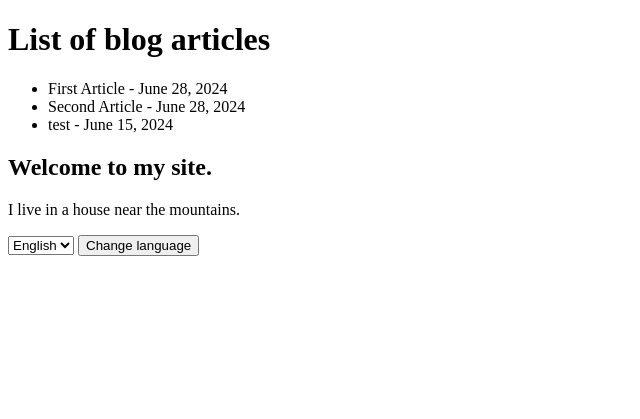
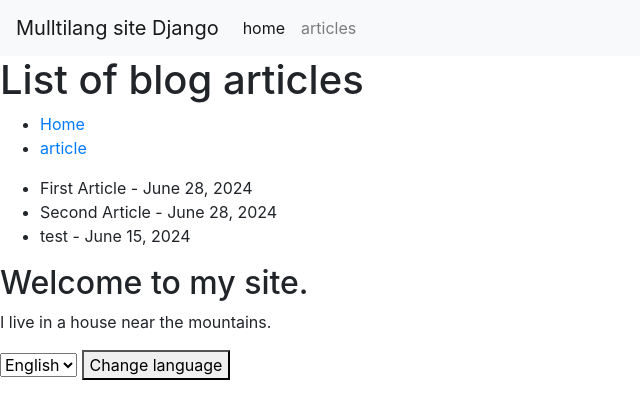
Before and after one commit to projosh/multilang_site, a Django app: page /en/ in a window 1280 px wide. Shown: the top 419 px of the page, without its empty margins (0-640 px from the left). Run offline with Django 5.2, Linux system fonts and the light colour scheme; data comes from the database, SQL or seed files in the repository; some libraries are stand-ins or nearby versions.

Commit message:
ajout de bootsrap

```diff
--- a/main/templates/main/article_list.html
+++ b/main/templates/main/article_list.html
@@ -7,11 +7,41 @@
 
 <head>
     <meta charset="UTF-8">
+    <meta name="viewport" content="width=device-width, initial-scale=1, shrink-to-fit=no">
+    <link href="https://stackpath.bootstrapcdn.com/bootstrap/4.3.1/css/bootstrap.min.css" rel="stylesheet">
+
     <title>{% trans "List of blog articles" %}</title>
 </head>
 
 <body>
+    <!--nav bar bootsrap-->
+    <nav class="navbar navbar-expand-lg navbar-light bg-light">
+        <a class="navbar-brand" href="#">Mulltilang site Django</a>
+        <button class="navbar-toggler" type="button" data-toggle="collapse" data-target="#navbarNav"
+            aria-controls="navbarNav" aria-expanded="false" aria-label="Toggle navigation">
+            <span class="navbar-toggler-icon"></span>
+        </button>
+        <div class="collapse navbar-collapse" id="navbarNav">
+            <ul class="navbar-nav">
+                <li class="nav-item active">
+                    <a class="nav-link" href="#">{%trans "home" %} <span class="sr-only">(current)</span></a>
+                </li>
+                <li class="nav-item">
+                    <a class="nav-link" href="#">{%trans "articles" %}</a>
+                </li>
+            </ul>
+        </div>
+    </nav>
     <h1>{% trans "List of blog articles" %}</h1>
+    <!--sidebar sans bootsrap-->
+    <div id="sidebar">
+        {% block sidebar %}
+        <ul>
+            <li><a href="/">Home</a></li>
+            <li><a href="/article_list/">article</a></li>
+        </ul>
+        {% endblock %}
+    </div>
     <ul>
         {% for article in articles %}
         <li>{{ article.title }} - {{ article.publication_date }}</li>
--- a/multilang_site/urls.py
+++ b/multilang_site/urls.py
@@ -24,5 +24,5 @@ urlpatterns = [
 
 urlpatterns += i18n_patterns (
     path('admin/', admin.site.urls), # pour la partie admin de django
-    path('', include('main.urls')),
+    path('', include('main.urls',)),
 )
```
Also changed, not shown: locale/fr/LC_MESSAGES/django.po, main/urls.py (line endings or trailing spaces), 1 other file.
